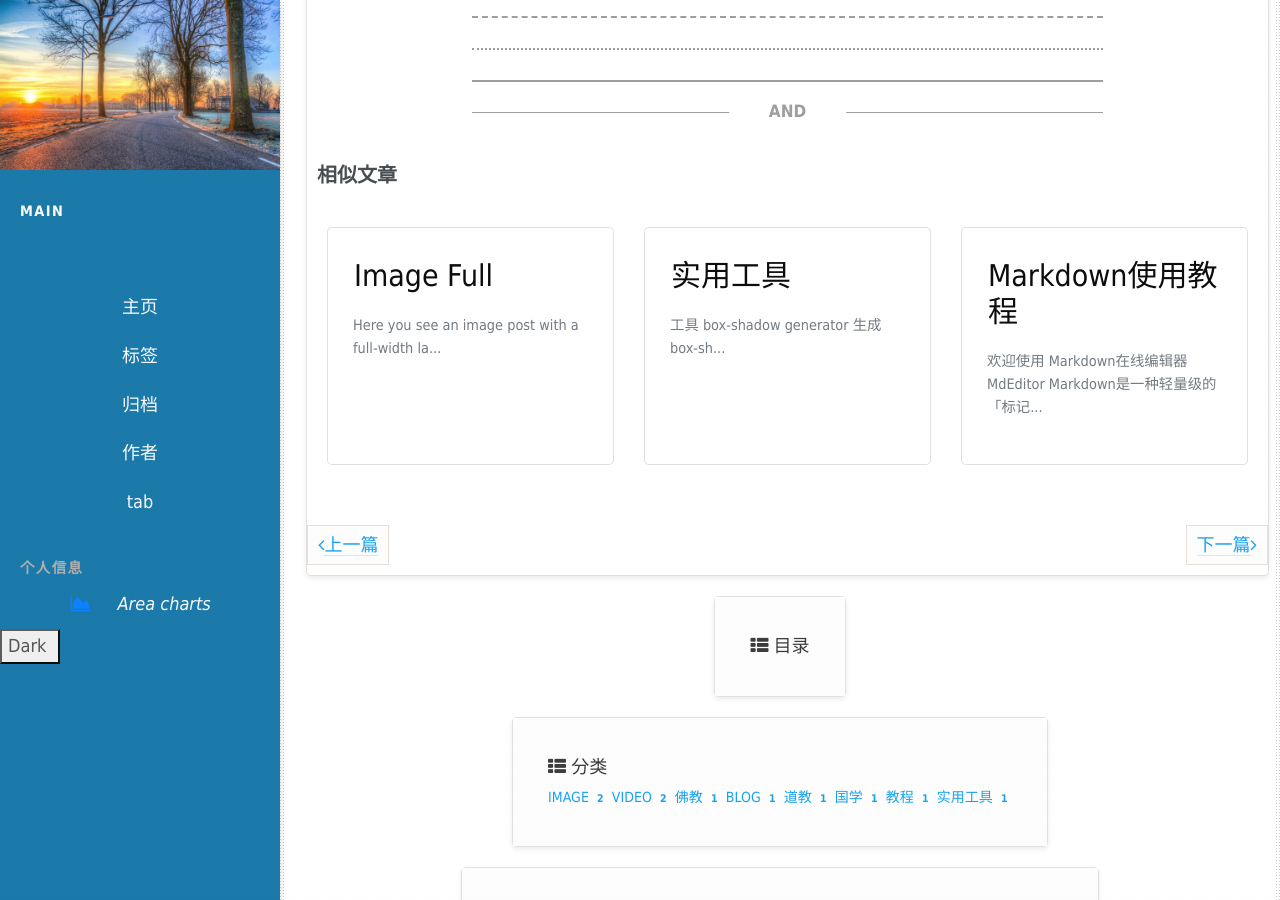
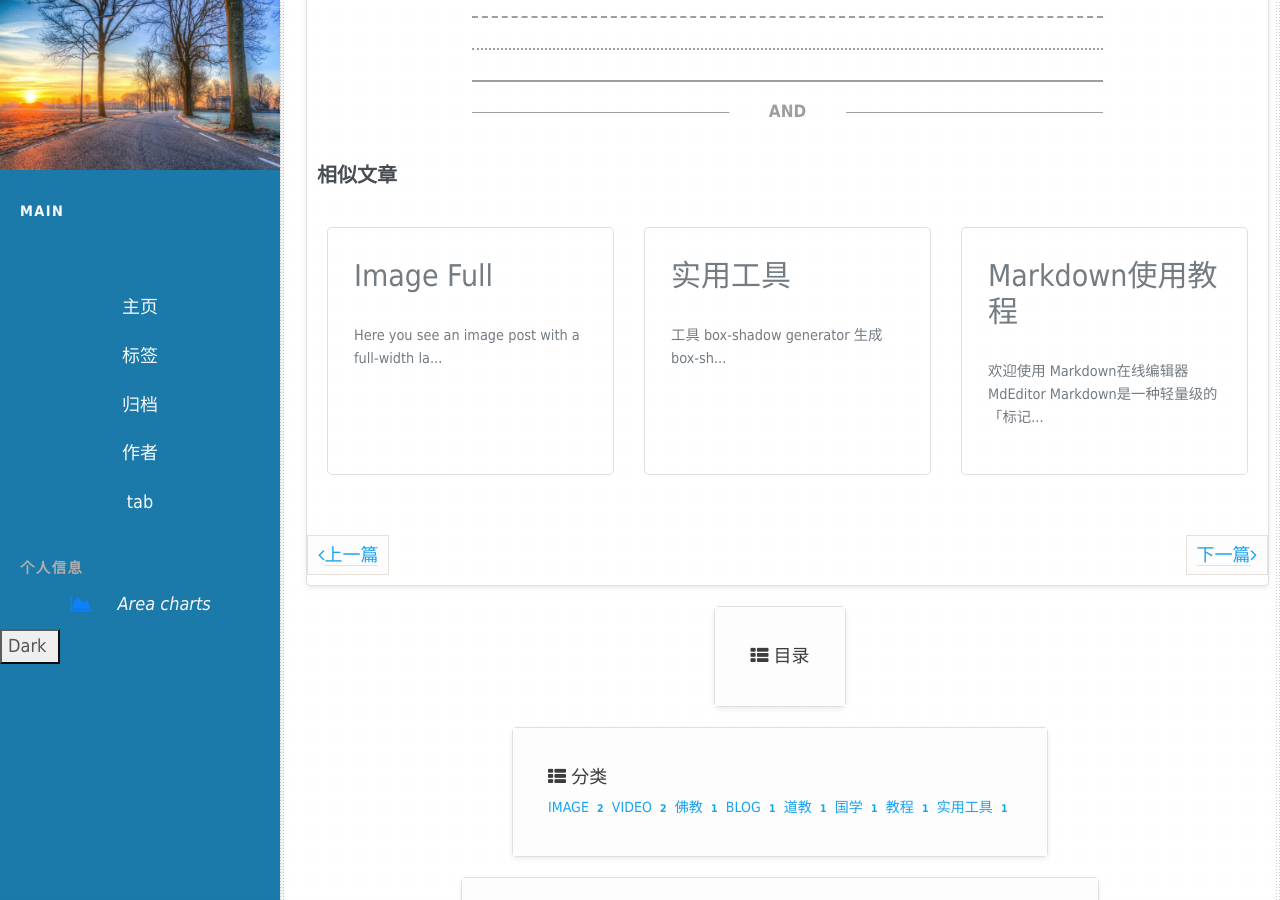
Before and after one commit to nengwuzhi/nengwuzhi.github.ioce, a Jekyll site: the page built from _posts/2015-02-07-img.md, in a window 1280 px wide and 900 px high, scrolled down 824 px. Built offline with Jekyll 4.4.1, drawn with Linux system fonts in a browser that asks for light colours; nearby versions of some CDN libraries.

Commit message:
Update related-posts.html

```diff
--- a/_includes/related-posts.html
+++ b/_includes/related-posts.html
@@ -91,10 +91,10 @@
       {% assign index = entry | plus: 0 %}
       {% assign post = site.posts[index] %}
       <div class="card">
-        <a href="{{ post.url | relative_url }}">
+        <a class="link-1" href="{{ post.url | relative_url }}">
           <div class="card-body">
             <div class="text-muted small">
-              <h4 class="pt-0 mt-1 mb-3 link-1" data-toc-skip>{{ post.title }}</h4>
+              <h4 class="pt-0 mt-1 mb-3" data-toc-skip>{{ post.title }}</h4>
               <p>
                 {% include no-linenos.html content=post.content %}
                 {{ content | markdownify | strip_html | truncate: 50 }}
```
